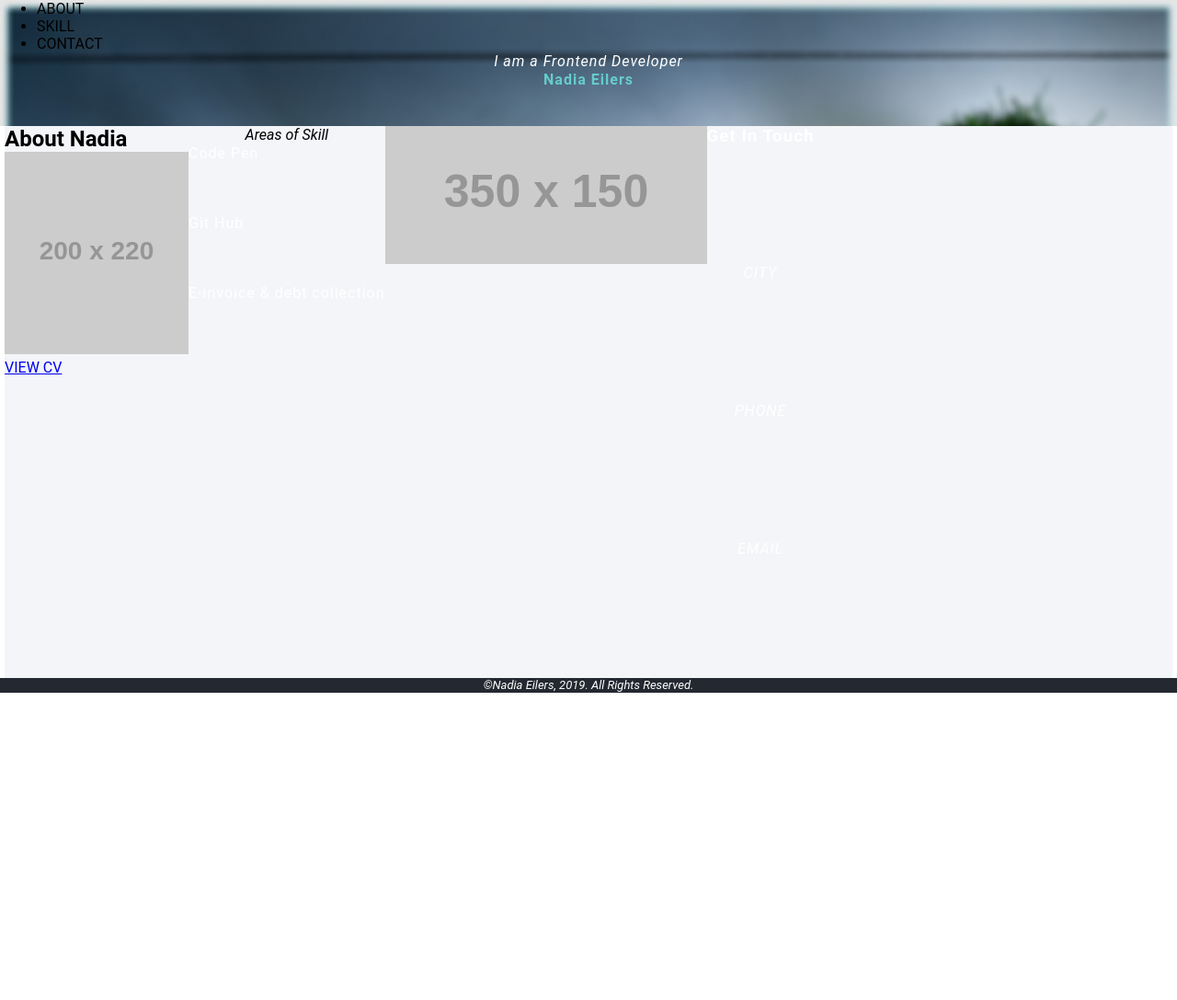
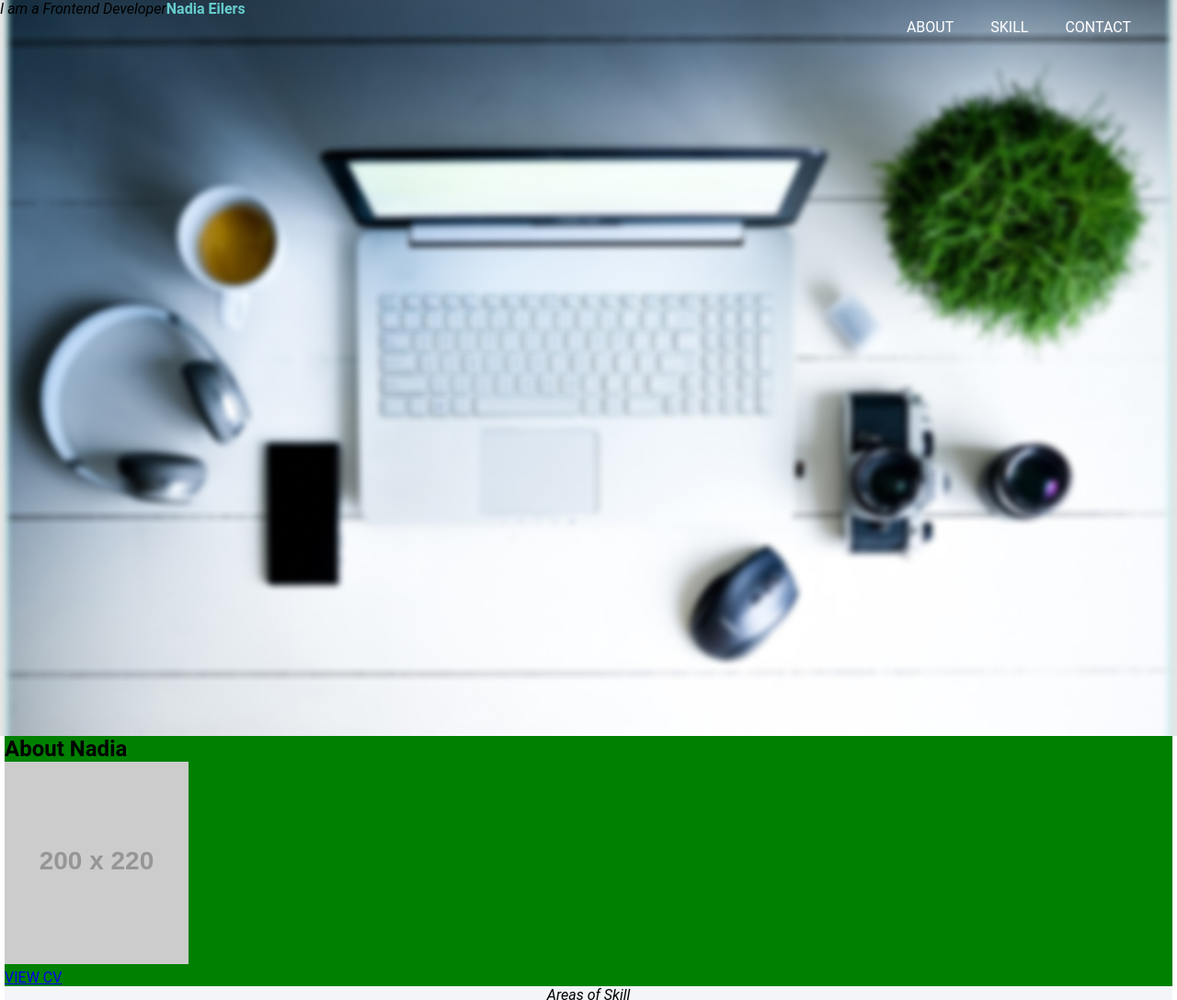
Before and after one commit to NanaDeMesa/personal-website, a plain HTML site: page index.html in a window 1280 px wide. Shown: the top 1087 px of the page at 92% size. Before the commit the page ends 800 px from the top, so only its background shows below. Drawn offline with Linux system fonts and the light colour scheme; placeholder pictures from the web are drawn by us; a web font is replaced by a local one.

Commit message:
Css structure

```diff
--- a/css/styles.css
+++ b/css/styles.css
@@ -12,35 +12,13 @@ body {
   font-size: 16px;
 }
 
-section {
-  display: grid;
-  grid-template-rows: 1fr 1fr 1fr 1fr;
-  letter-spacing: 1px;
-  color: white;
-  background-color: transparent;
-}
-
-h1 {
-  grid-area: "after hero";
-  grid: flex;
-  font-size: 16px;
-  text-align: center;
-  color: #66CCCC;
-}
-
-p {
-  grid: flex;
-  grid-area: "hero h1";
-  text-align: center;
-  font-style: italic;
-  margin-bottom: 1px;
-}
-
 header {
   display: block;
-  grid-area: "head";
+  flex-direction: center;
   background-image: url("/images/hero.jpg");
   background-size: cover;
+  background-position: center;
+  height: 100vh;
 }
 
  {
@@ -52,11 +30,53 @@ header {
     url(/images/hero.jpg);
 }
 
+.header__navbar {
+  line-height: 60px;
+  color: white;
+  position: fixed;
+  right: 10px;
+}
+
+.header__navbar_right {
+  display: flex;
+  list-style-type: none;
+  width: 100%;
+}
+
+.header__list_item {
+  text-decoration: none;
+  padding-right: 40px;
+}
+
+.header__section-input {
+  display: flex;
+}
+
+h1 {
+  justify-content: center;
+  font-size: 16px;
+  text-align: center;
+  color: #66CCCC;
+}
+
+p {
+  text-align: center;
+  font-style: italic;
+  margin-bottom: 1px;
+}
+
 main {
   display: flex;
   grid-area: "main";
+  flex-direction: column;
   background-color: #F3F5F8;
   margin: 0 5px;
+}
+
+.article__about_me {
+display: flex;
+background-color: green;
+flex-direction: column;
 }
 
 footer {
--- a/index.html
+++ b/index.html
@@ -16,11 +16,11 @@
 
         <!--big picture-->
         <header>
-            <nav class="header__nav">
-                <ul>
-                    <li>ABOUT</li>
-                    <li>SKILL</li>
-                    <li>CONTACT</li>
+            <nav class="header__navbar">
+                <ul class="header__navbar_right">
+                    <li class="header__list_item"><a href="#About Nadia"></a>ABOUT</li>
+                    <li class="header__list_item"><a href="#Areas of Skill"></a>SKILL</li>
+                    <li class="header__list_item"><a href="#Get in Touch"></a>CONTACT</li>
                 </ul>
             </nav>
             <section class="header__section-input">
@@ -32,18 +32,23 @@
         <main>
             <article class="article__about_me">
                 <h2>About Nadia</h2>
-                <img src="https://via.placeholder.com/200x220" alt="picture of
+                <div>
+                    <img src="https://via.placeholder.com/200x220" alt="picture
+                        of
                         Nadia Eilers">
+                </div>
                 <p></p>
                 <a href="#">VIEW CV</a>
             </article>
 
             <article class="article__skill">
                 <p>Areas of Skill</p>
-                <section>Code Pen</section>
-                <section>Git Hub</section>
-                <section>E-invoice & debt collection</section>
-                <a href="#"></a>
+                <section><img src="https://via.placeholder.com/250x250" alt=""><h3>Code
+                        Pen</h3></section>
+                <section><img src="https://via.placeholder.com/250x250" alt=""><h3>Git
+                        Hub</h3></section>
+                <section><img src="https://via.placeholder.com/250x250" alt=""><h3>E-invoice
+                        & debt collection</h3></section>
             </article>
 
             <section class="section__quote">
@@ -51,15 +56,22 @@
             </section>
 
             <section class="section__get_in_touch">
-                <h3>Get In Touch</h3>
+                <h3>Get in touch</h3>
+                <div>
                     <p>CITY</p>
+                </div>
+                <div>
                     <p>PHONE</p>
+                </div>
+                <div>
                     <p>EMAIL</p>
+                </div>
             </section>
             <section>
-                <a href="#"></a>
-                <a href="#"></a>
-                <a href="#"></a>
+                <div>
+                    <a href="#">social media1</a>
+                    <a href="#">social media2</a>
+                    <a href="#">social media3</a>
                 </section>
             </main>
 
```
Lines whose indentation alone changed are shown as unchanged.
